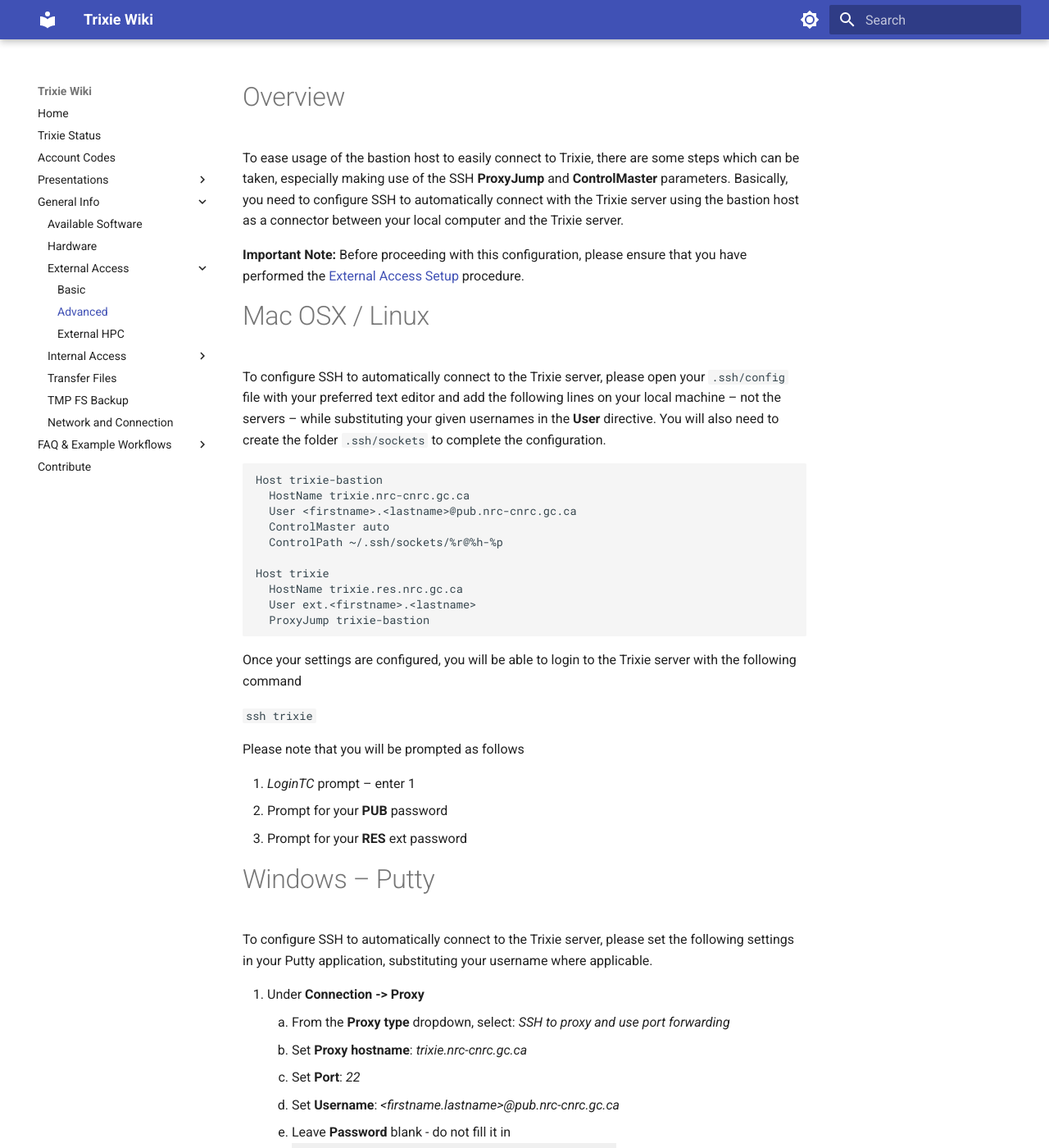
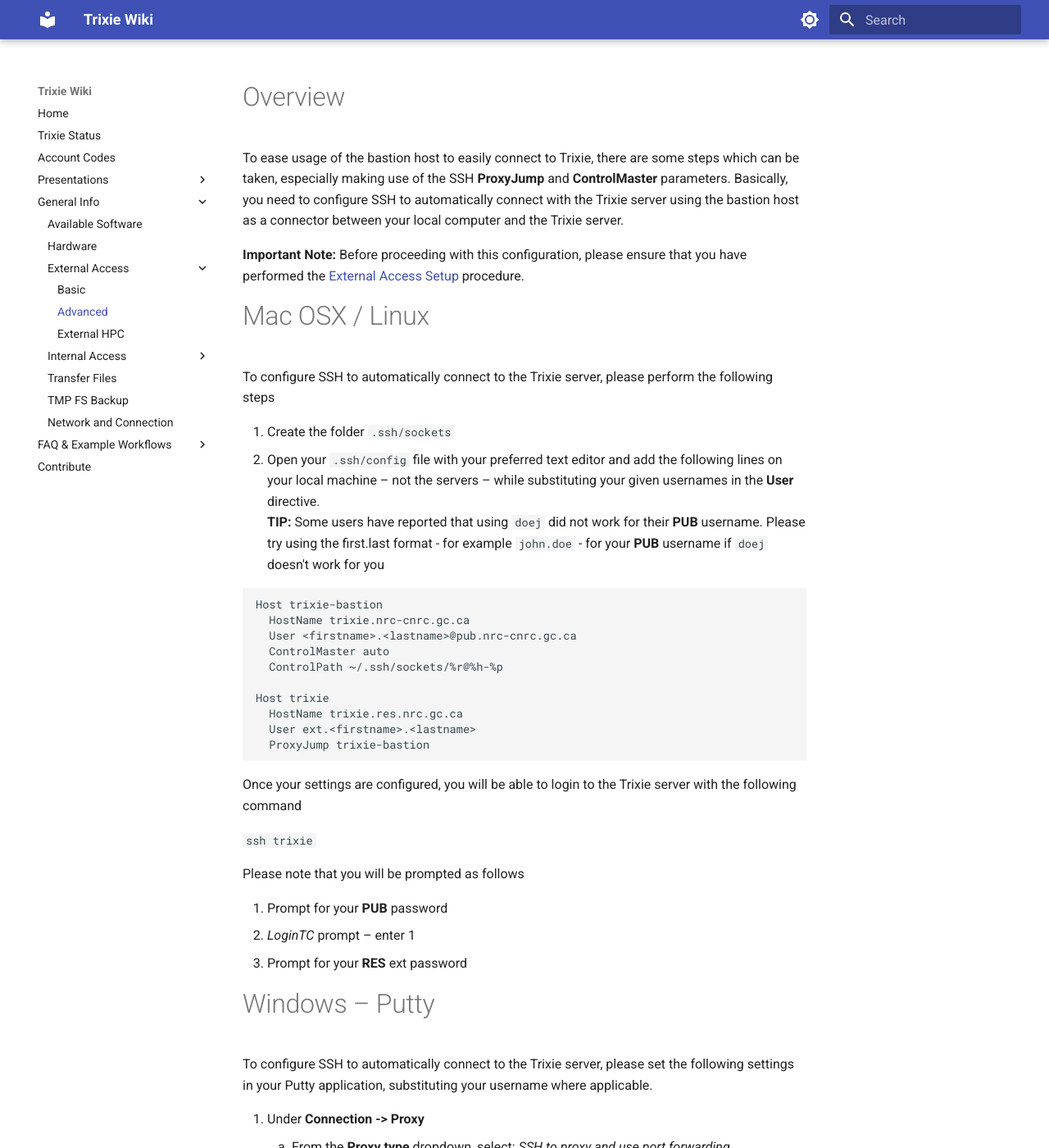
Before and after one commit to ai4d-iasc/trixie, an MkDocs documentation site: the page built from docs/External-Access-Advanced-Configuration.md, in a window 1280 px wide and 1400 px high. Shown: the whole window at 82% size. Built offline with MkDocs 1.6.1 and Material for MkDocs 9.7.7, drawn with Linux system fonts in a browser that asks for light colours.

Commit message:
Docs: Fixed external docs to match internal

````diff
--- a/docs/External-Access-Advanced-Configuration.md
+++ b/docs/External-Access-Advanced-Configuration.md
@@ -10,10 +10,15 @@
 
 # Mac OSX / Linux
 
-To configure SSH to automatically connect to the Trixie server, please open your ``.ssh/config``
-file with your preferred text editor and add the following lines on your local machine – not the
-servers – while substituting your given usernames in the **User** directive. You will also need to
-create the folder ``.ssh/sockets`` to complete the configuration.
+To configure SSH to automatically connect to the Trixie server, please perform the following steps
+
+1. Create the folder ``.ssh/sockets``
+1. Open your ``.ssh/config`` file with your preferred text editor and add the following lines on
+   your local machine – not the servers – while substituting your given usernames in the **User**
+   directive.<br>
+   **TIP:** Some users have reported that using `doej` did not work for their **PUB** username.
+   Please try using the first.last format - for example `john.doe` - for your **PUB** username if
+   `doej` doesn't work for you
 
 ```
 Host trixie-bastion
@@ -35,8 +40,8 @@
 
 Please note that you will be prompted as follows
 
+1. Prompt for your **PUB** password
 1. *LoginTC* prompt – enter 1
-1. Prompt for your **PUB** password
 1. Prompt for your **RES** ext password
 
 # Windows – Putty
````
Also changed, not shown: docs/External-Access-Setup.md (+4 -1 lines).
